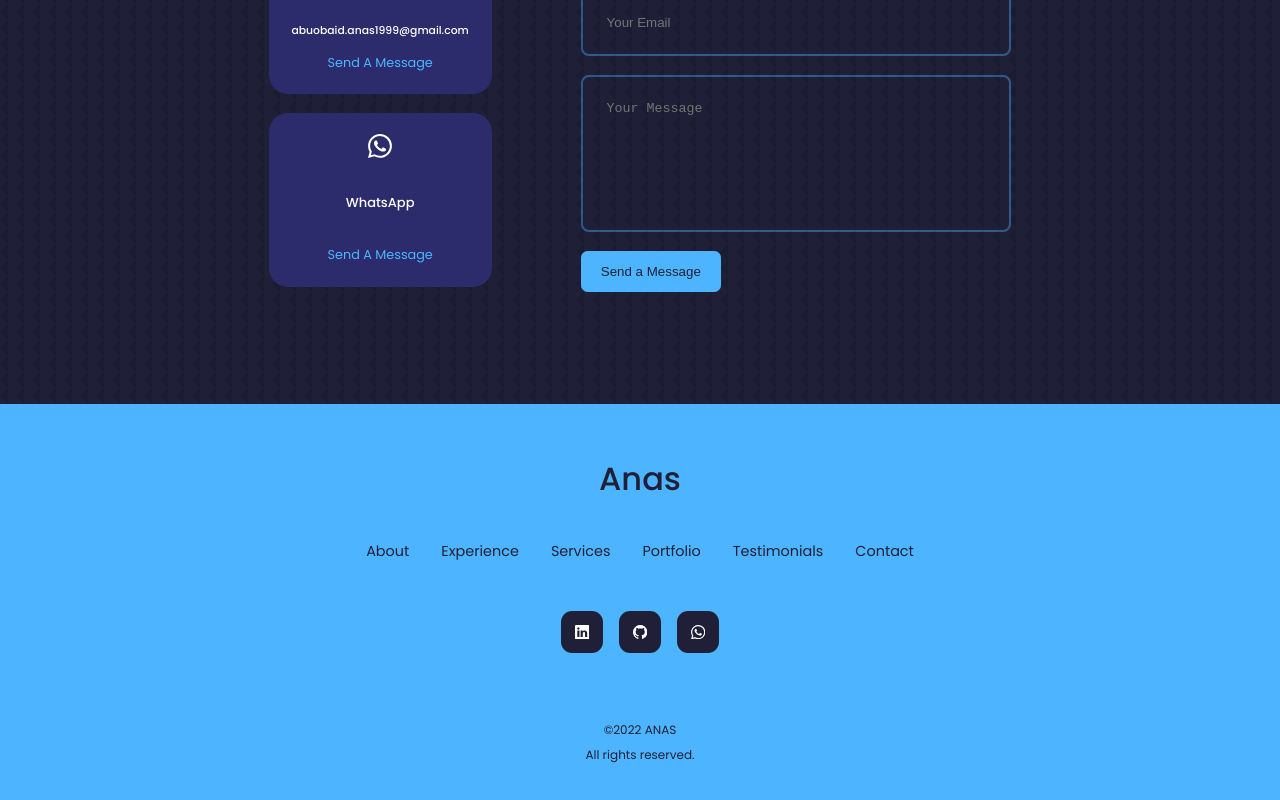
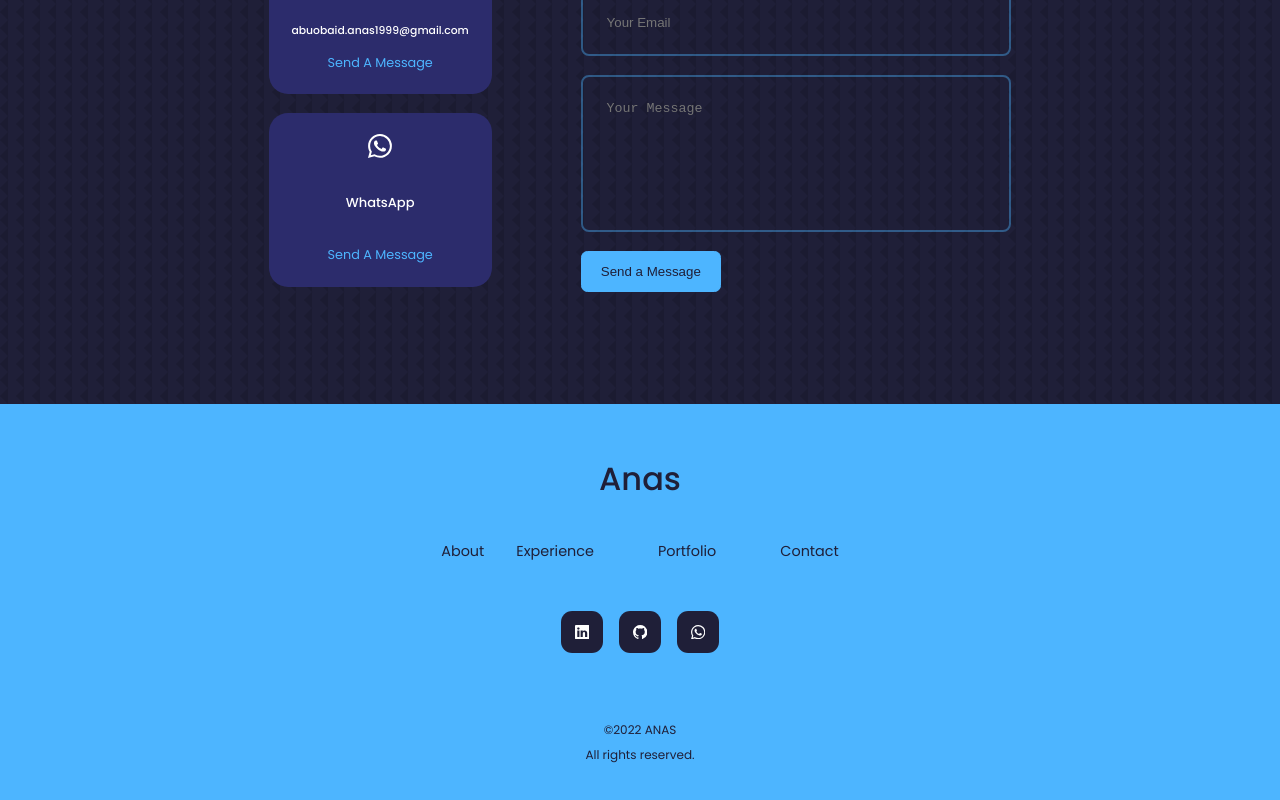
Before and after one commit to abuobaid9/css-practice, a React (Create React App) app: page / in a window 1280 px wide. Shown: the part 3436-4236 px from the top of the page. Built offline with nearby package versions, Linux system fonts and the light colour scheme.

Commit message:
edite cv

```diff
--- a/src/components/about/About.jsx
+++ b/src/components/about/About.jsx
@@ -36,7 +36,7 @@ const About = () => {
             {/* <small>+200 Worldwide</small> */}
           </article>
           </a>
-          <a href="#portfolio" >
+          <a href="#contact" >
           <article className='about__card'>
             <RiMessengerLine className='about__icon'/>
             <h5>Contact</h5>
--- a/src/components/footer/Footer.jsx
+++ b/src/components/footer/Footer.jsx
@@ -14,13 +14,13 @@ const Footer = () => {
           <a href="#experience">Experience</a>
         </li>
         <li>
-          <a href="#services">Services</a>
+          {/* <a href="#services">Services</a> */}
         </li>
         <li>
           <a href="#portfolio">Portfolio</a>
         </li>
         <li>
-          <a href="#testimonials">Testimonials</a>
+          {/* <a href="#testimonials">Testimonials</a> */}
         </li>
         <li>
           <a href="#contact">Contact</a>
--- a/src/components/nav/Nav.jsx
+++ b/src/components/nav/Nav.jsx
@@ -22,7 +22,7 @@ const Nav = () => {
       {/* <a href='#services' title='Services' onClick={() => setActiveNav('#services')} className={activeNav === '#services' ? 'active' : ''}>
         <RiServiceLine />
       </a> */}
-      <a href='#portfolio'  title='Portfolio' onClick={() => setActiveNav('#portfolio')} className={activeNav === '#portfolio' ? 'active' : ''}>
+      <a href='#portfolio'  title='Projects' onClick={() => setActiveNav('#portfolio')} className={activeNav === '#portfolio' ? 'active' : ''}>
         <AiOutlineFundProjectionScreen />
       </a>
       <a href='#contact' title='Contact Me' onClick={() => setActiveNav('#contact')} className={activeNav === '#contact' ? 'active' : ''}>
```
Also changed, not shown: 1 other file (tests, documents, lock files or other folders).
